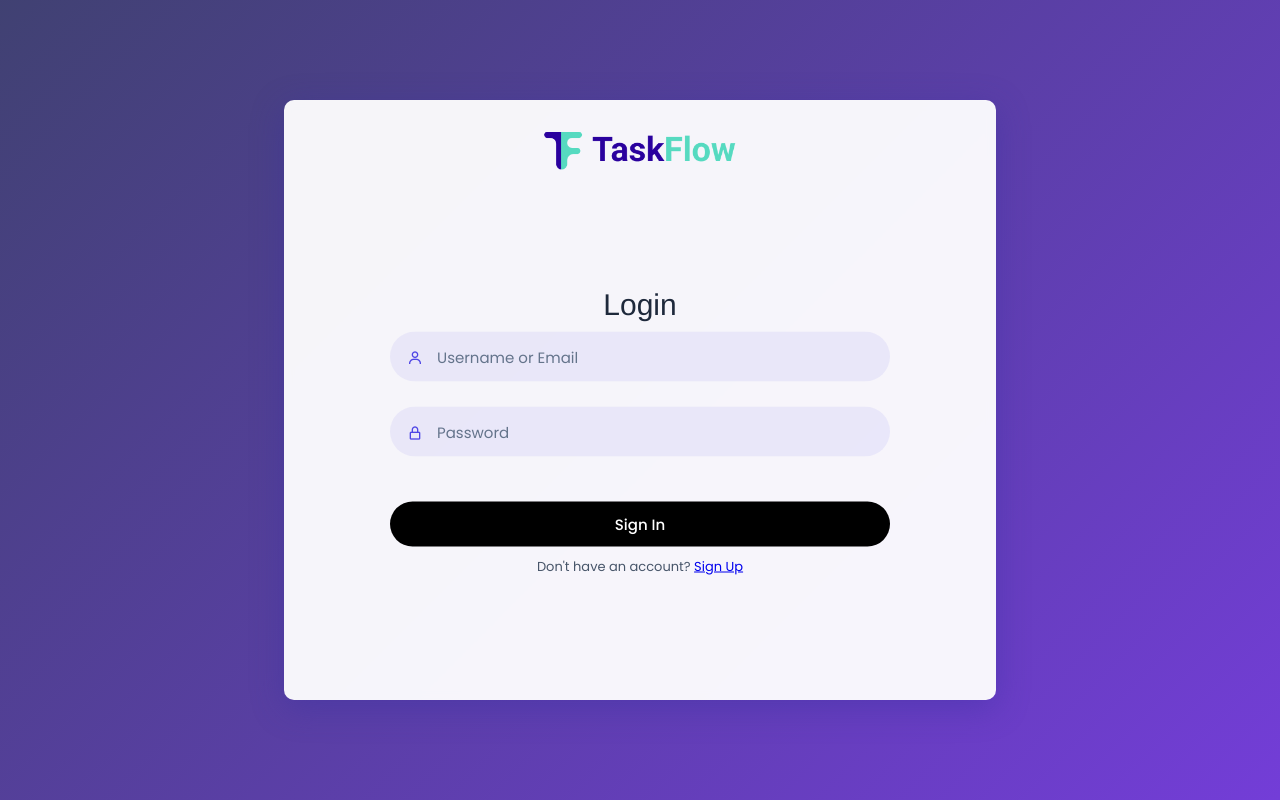
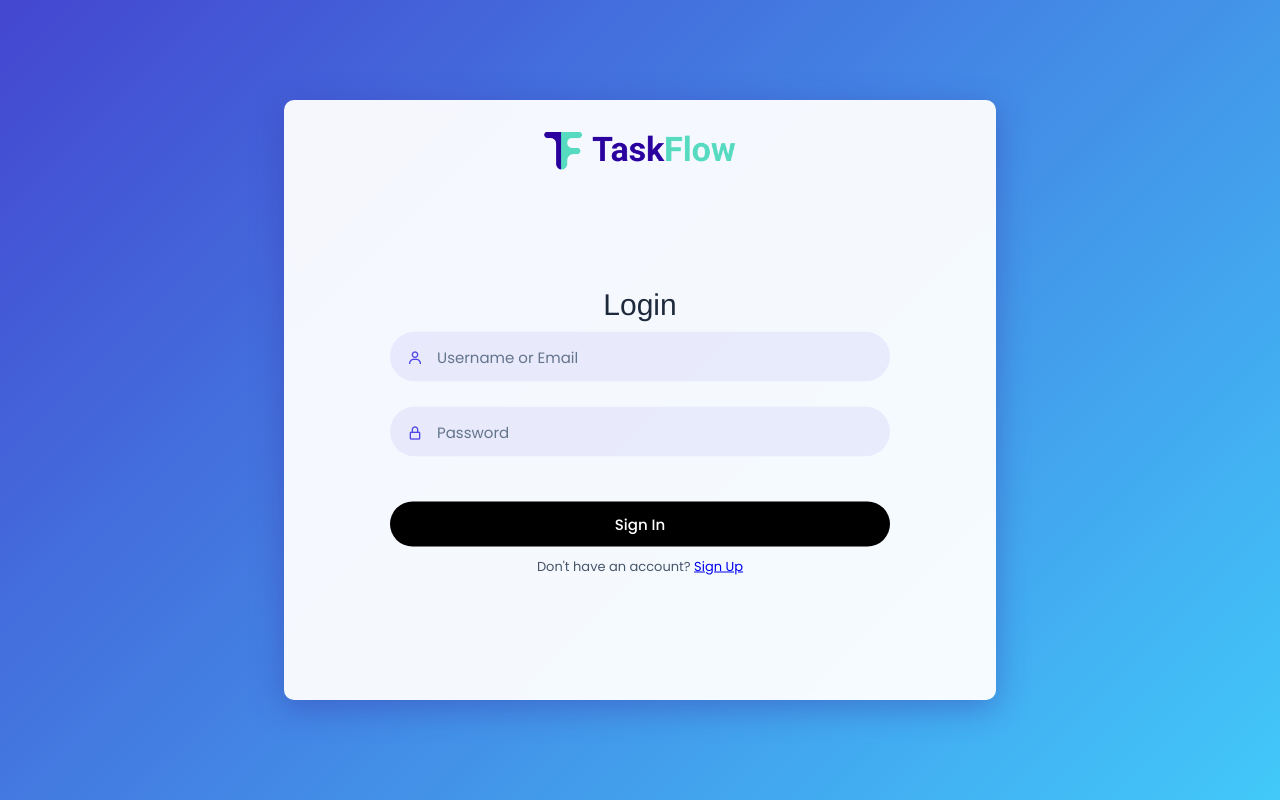
Before and after one commit to tjunjie1408/RWDD-Assignment, a PHP site: page /signup.html in a window 1280 px wide. Run offline with PHP 8.4, Linux system fonts and the light colour scheme; some libraries are stand-ins or nearby versions.

Commit message:
all php file and change color

```diff
--- a/Front-end/CSS/signup.css
+++ b/Front-end/CSS/signup.css
@@ -12,7 +12,7 @@
     justify-content: center;
     align-items: center;
     min-height: 100vh;
-    background: linear-gradient(135deg, #030445c1 0%, #5919d0d7 100%);
+    background: linear-gradient(135deg, #080bc1c1 0%, #0fbaf8c9 100%);
 }
 
 .logo-box {
```
Also changed, not shown: Front-end/Config/db_connect.php (renamed from Front-end/PHP/db_connect.php), Front-end/Config/login.php (renamed from Front-end/PHP/login.php), Front-end/Config/signup.php (renamed from Front-end/PHP/signup.php), Front-end/analysis.php (renamed from Front-end/analysis.html), Front-end/dashboard.php (renamed from Front-end/dashboard.html), Front-end/goal.php (renamed from Front-end/goal.html), Front-end/index.php (renamed from Front-end/index.html), Front-end/member.php (renamed from Front-end/member.html), Front-end/profile.php (renamed from Front-end/profile.html), Front-end/project.php (renamed from Front-end/project.html).
